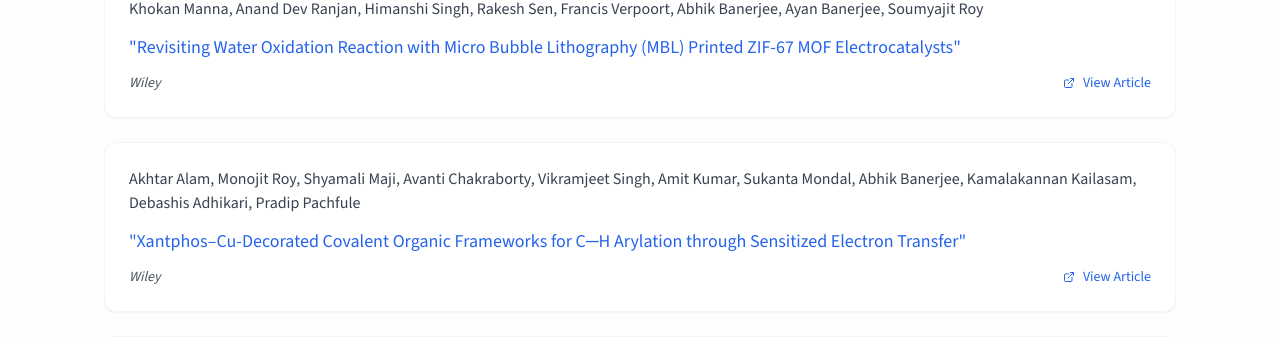
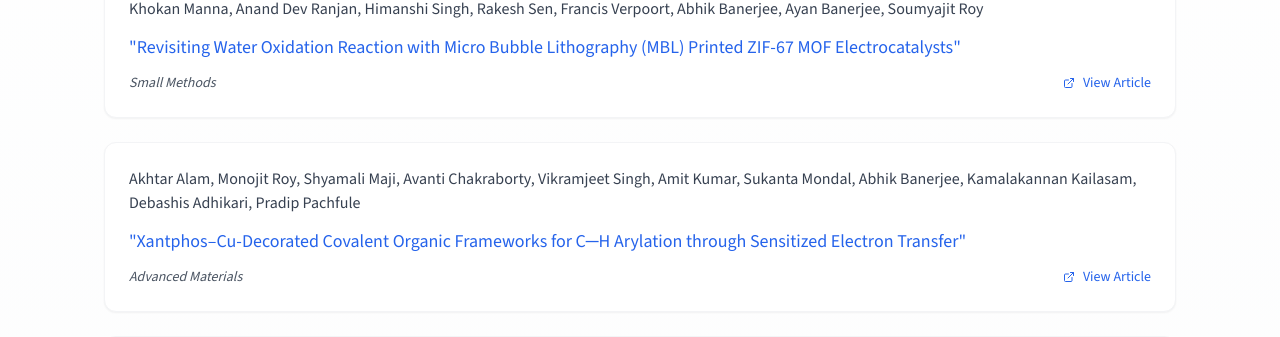
Before and after one commit to amalmmfs/eesl, a Next.js app: page /publications in a window 1280 px wide. Shown: the part 677-1014 px from the top of the page. Built offline with nearby package versions, Linux system fonts and the light colour scheme; no server answers.

Commit message:
🔵 content: Update journal names for two publications

```diff
--- a/src/app/data/publications.ts
+++ b/src/app/data/publications.ts
@@ -35,7 +35,7 @@ export const publications: Publication[] = [
       "Ayan Banerjee",
       "Soumyajit Roy",
     ],
-    journal: "Wiley",
+    journal: "Small Methods",
     year: 2025,
     publicationLink:
       "https://onlinelibrary.wiley.com/doi/10.1002/smtd.202401627",
@@ -57,7 +57,7 @@ export const publications: Publication[] = [
       "Debashis Adhikari",
       "Pradip Pachfule",
     ],
-    journal: "Wiley",
+    journal: "Advanced Materials",
     year: 2025,
     publicationLink:
       "https://advanced.onlinelibrary.wiley.com/doi/abs/10.1002/adma.202416100",
```
